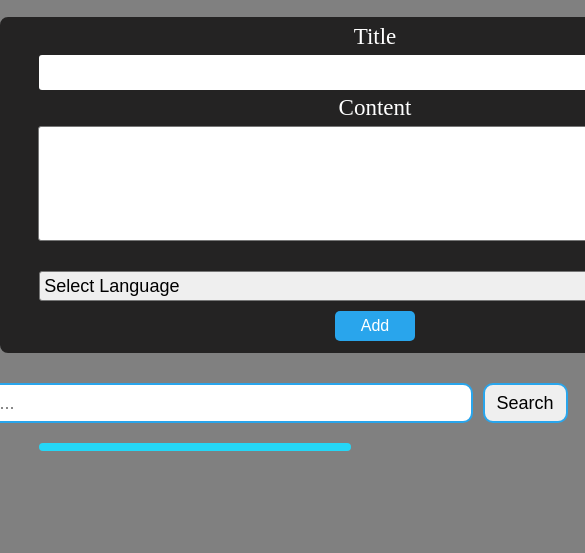
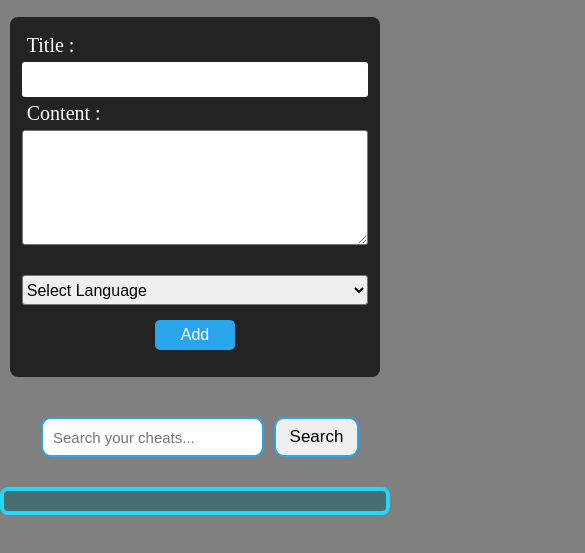
Before and after one commit to UdayPanda/Cheat-Sheet, a website: page public/index.html in a window 390 px wide. Shown: the part 43-596 px from the top of the page, 585 px wide, since content can reach past the window. Drawn offline with Linux system fonts and the light colour scheme; no server answers; a web font is replaced by a local one.

Commit message:
Integrated complete responsiveness, now forwording to testing and production.

```diff
--- /dev/null
+++ b/public/css/responsive.css
@@ -0,0 +1,55 @@
+@media (max-width: 575.98px) {
+    .form-control {
+        width: 95vw;
+    }
+
+    form {
+        align-items: start;
+        padding: 10px;
+    }
+
+    form textarea {
+        width: 100%;
+    }
+
+    form input {
+        width: 100%;
+    }
+
+    form select {
+        width: 100%;
+        font-size: 16px;
+    }
+
+    form label {
+        font-size: 20px;
+    }
+
+    #form-btn {
+        margin: 15px auto;
+    }
+
+    .search-bar input {
+        width: auto;
+        font-size: 15px;
+    }
+
+    .search-bar button {
+        font-size: 17px;
+    }
+
+    .content-box{
+        width: 100%;
+    }
+
+    .content-box .content {
+        width: 90%;
+        font-size: 12px;
+        overflow-x: scroll;
+    }
+
+    .container{
+        width: 100%;
+        padding: 10px;
+    }
+}
--- a/public/index.html
+++ b/public/index.html
@@ -7,6 +7,7 @@
     <meta name="viewport" content="width=device-width, initial-scale=1.0">
     <title>My Cheatsheet</title>
     <link rel="stylesheet" href="css/style.css">
+    <link rel="stylesheet" href="css/responsive.css">
     <link rel="preconnect" href="https://fonts.googleapis.com">
     <link rel="preconnect" href="https://fonts.gstatic.com" crossorigin>
     <link href="https://fonts.googleapis.com/css2?family=Anuphan&display=swap" rel="stylesheet">
@@ -18,9 +19,9 @@
     <h2 class="head">My Cheat Sheet</h2>
     <div class="form-control">
         <form action="">
-            <label for="">Title</label>
+            <label for="">Title :</label>
             <input type="text" id="title" name="title" required>
-            <label for="">Content</label>
+            <label for="">Content :</label>
             <textarea id="content" name="content" cols="30" rows="10" required></textarea>
             <select name="language" id="language">
                 <option value="javascript,js">Select Language</option>
```
